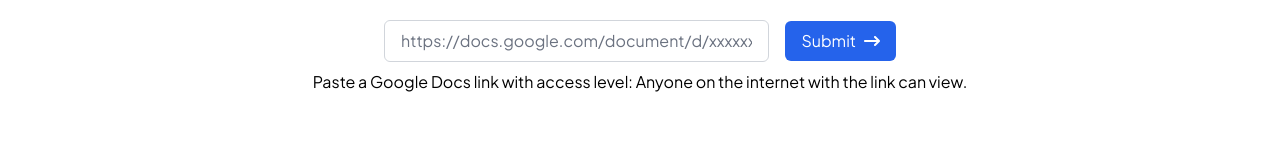
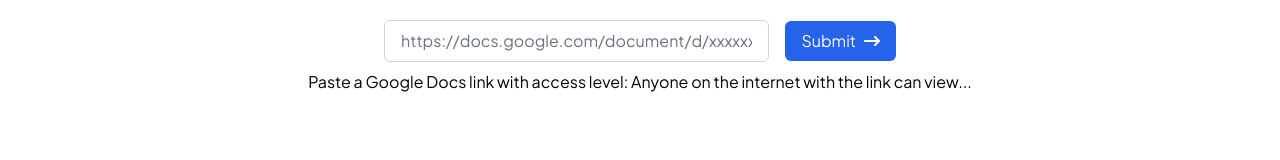
Before and after one commit to nihalnabha/imagedownloader, a Next.js app: page / in a window 1280 px wide. Shown: the part 208-368 px from the top of the page. Built offline with nearby package versions, Linux system fonts and the light colour scheme.

Commit message:
done with changes

```diff
--- a/src/components/main-body/index.js
+++ b/src/components/main-body/index.js
@@ -234,7 +234,7 @@
         </div>
         <div className="flex justify-center text-black">
           Paste a Google Docs link with access level: Anyone on the internet
-          with the link can view.
+          with the link can view...
         </div>
       </div>
       {images.length > 0 && (
```
